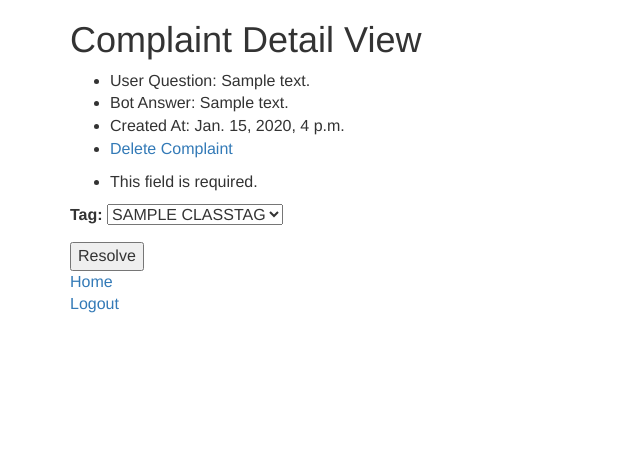
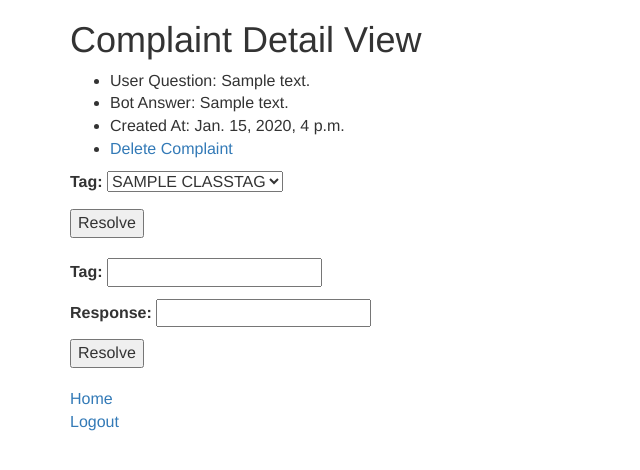
Before and after one commit to AsifulNobel/Metsys, a Django app: page /chat/admin/complaint/1 in a window 1280 px wide. Shown: the top 470 px of the page, without its empty margins (0-640 px from the left). Run offline with Django 3.2, Linux system fonts and the light colour scheme; a user stored in the database is signed in; tables that the repository leaves empty hold one stand-in row (values such as "Sample post"); parts of the project's set-up code (start-up, migrations or seed data) failed here and were passed over; some libraries are stand-ins or nearby versions.

Commit message:
Added New Adding Option for Moderator
Did not make enough tests, could be bugs in complaintDetail view.

```diff
--- a/chatbot/forms.py
+++ b/chatbot/forms.py
@@ -1,5 +1,6 @@
 from django import forms
-from .models import ClassTag, BanglaRequests, EnglishRequests
+from .models import (ClassTag, BanglaRequests, EnglishRequests,
+BanglaResponses, EnglishResponses)
 
 class LoginForm(forms.Form):
     userName = forms.CharField()
@@ -12,3 +13,7 @@ class EnglishTagForm(forms.Form):
 class BanglaTagForm(forms.Form):
     tag_choices = [(x.tagName, x.tagName.upper()) for x in ClassTag.objects.raw('SELECT distinct c.id, c."tagName" from chatbot_classtag as c inner join chatbot_banglarequests as e on c.id=e.tag_id order by c."tagName" asc;')]
     tag = forms.CharField(widget=forms.Select(choices=tag_choices))
+
+class NewTagForm(forms.Form):
+    tag = forms.CharField()
+    response = forms.CharField()
--- a/chatbot/models.py
+++ b/chatbot/models.py
@@ -21,9 +21,15 @@ class EnglishResponses(models.Model):
     responseMessage = models.CharField(max_length=2000)
     tag = models.ForeignKey(ClassTag, on_delete=models.SET_NULL, null=True)
 
+    def __str__(self):
+        return self.responseMessage
+
 class BanglaResponses(models.Model):
     responseMessage = models.CharField(max_length=2000)
     tag = models.ForeignKey(ClassTag, on_delete=models.SET_NULL, null=True)
+
+    def __str__(self):
+        return self.responseMessage
 
 class Complaints(models.Model):
     requestMessage = models.CharField(max_length=500)
--- a/chatbot/templates/chatbot/complaintDetail.html
+++ b/chatbot/templates/chatbot/complaintDetail.html
@@ -28,9 +28,18 @@
                 <input type="submit" name="SubmitTag" value="Resolve">
             {% endif %}
         </form>
+        <div style="height:20px;"></div>
+        <form class="" action="" method="post">
+            {% csrf_token %}
+            {% if newForm %}
+                {{ newForm.as_p }}
+                <input type="submit" name="SubmitBundle" value="Resolve">
+            {% endif %}
+        </form>
     {% else %}
         <h3>Fake Complaint</h3>
     {% endif %}
+    <div style="height:20px;"></div>
     <a href="{% url 'chatbot:modHome' %}">Home</a><br>
     <a href="{% url 'chatbot:modLogout' %}">Logout</a>
 </div>
--- a/chatbot/views.py
+++ b/chatbot/views.py
@@ -90,7 +90,7 @@ from django.shortcuts import HttpResponse
 from django.contrib.auth import authenticate, login
 from django.views import generic
 from django.utils import timezone
-from .forms import (LoginForm, EnglishTagForm, BanglaTagForm)
+from .forms import (LoginForm, EnglishTagForm, BanglaTagForm, NewTagForm)
 
 def moderator_login(request):
     if request.method == 'POST':
@@ -145,28 +145,52 @@ def complaintDetail(request, complaint_id):
 
     if request.method == 'POST':
         if language == 0:
-            englishForm = EnglishTagForm(request.POST)
+            if "SubmitTag" in request.POST:
+                englishForm = EnglishTagForm(request.POST)
 
-            if englishForm.is_valid:
-                tag = ClassTag.objects.get(tagName=englishForm.data['tag'])
-                pattern, created = EnglishRequests.objects.get_or_create(requestMessage=complaint.requestMessage, tag=tag)
-                complaint.delete()
-                return redirect('chatbot:modComplaints')
+                if englishForm.is_valid:
+                    tag = ClassTag.objects.get(tagName=englishForm.data['tag'])
+                    pattern, created = EnglishRequests.objects.get_or_create(requestMessage=complaint.requestMessage, tag=tag)
+                    complaint.delete()
+                    return redirect('chatbot:modComplaints')
+            elif "SubmitBundle" in request.POST:
+                newTagForm = NewTagForm(request.POST)
+
+                if newTagForm.is_valid():
+                    tag, _ = ClassTag.objects.get_or_create(tagName=newTagForm.cleaned_data['tag'])
+                    newMessage, _ = EnglishResponses.objects.get_or_create(responseMessage=newTagForm.cleaned_data['response'], tag=tag)
+                    newPattern, _ = EnglishRequests.objects.get_or_create(requestMessage=complaint.requestMessage, tag=tag)
+
+                    complaint.delete()
+                    return redirect('chatbot:modComplaints')
         elif language == 1:
             banglaForm = BanglaTagForm(request.POST)
 
-            if banglaForm.is_valid:
-                tag = ClassTag.objects.get(tagName=banglaForm.data['tag'])
-                pattern, created = BanglaRequests.objects.get_or_create(requestMessage=complaint.requestMessage, tag=tag)
-                complaint.delete()
-                return redirect('chatbot:modComplaints')
+            if "SubmitTag" in request.POST:
+                if banglaForm.is_valid:
+                    tag = ClassTag.objects.get(tagName=banglaForm.data['tag'])
+                    pattern, created = BanglaRequests.objects.get_or_create(requestMessage=complaint.requestMessage, tag=tag)
+                    complaint.delete()
+                    return redirect('chatbot:modComplaints')
+            elif "SubmitBundle" in request.POST:
+                newTagForm = NewTagForm(request.POST)
+
+                if newTagForm.is_valid():
+                    tag, _ = ClassTag.objects.get_or_create(tagName=newTagForm.cleaned_data['tag'])
+                    newMessage, _ = BanglaResponses.objects.get_or_create(responseMessage=newTagForm.cleaned_data['response'], tag=tag)
+                    newPattern, _ = BanglaRequests.objects.get_or_create(requestMessage=complaint.requestMessage, tag=tag)
+
+                    complaint.delete()
+                    return redirect('chatbot:modComplaints')
     else:
         if language == 0:
-            englishForm = EnglishTagForm(request.POST)
+            englishForm = EnglishTagForm()
             context['eForm'] = englishForm
         elif language == 1:
-            banglaForm = BanglaTagForm(request.POST)
+            banglaForm = BanglaTagForm()
             context['bForm'] = banglaForm
+        newTagForm = NewTagForm()
+        context['newForm'] = newTagForm
     context['complaint'] = complaint
     return render(request, 'chatbot/complaintDetail.html', context)
 
```
